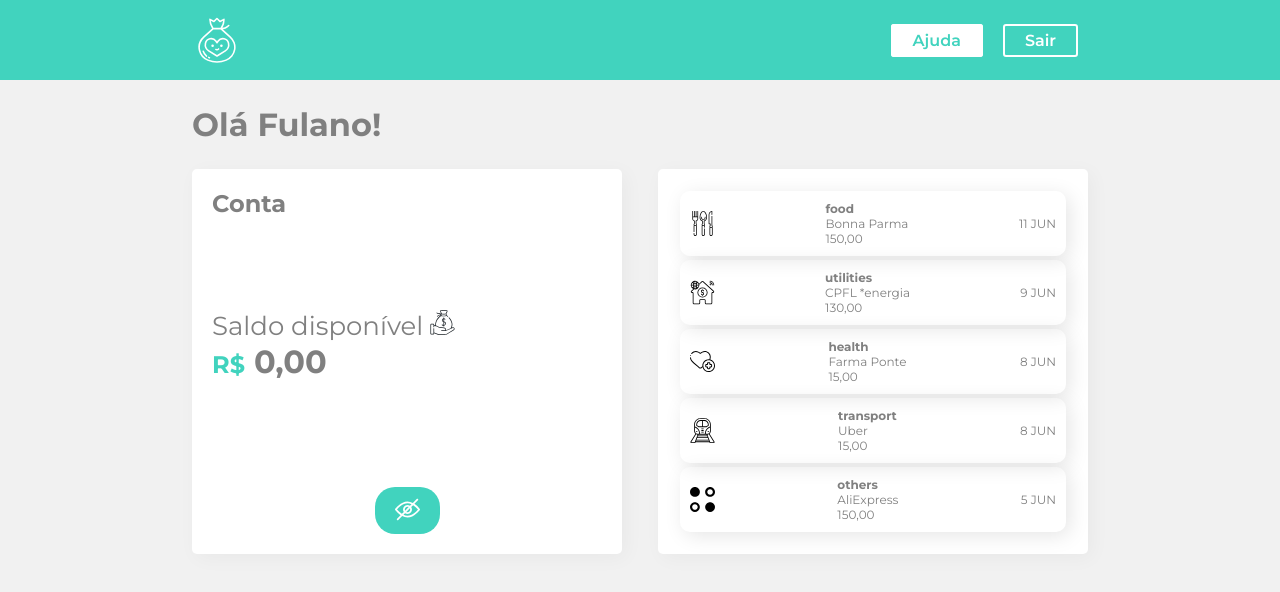
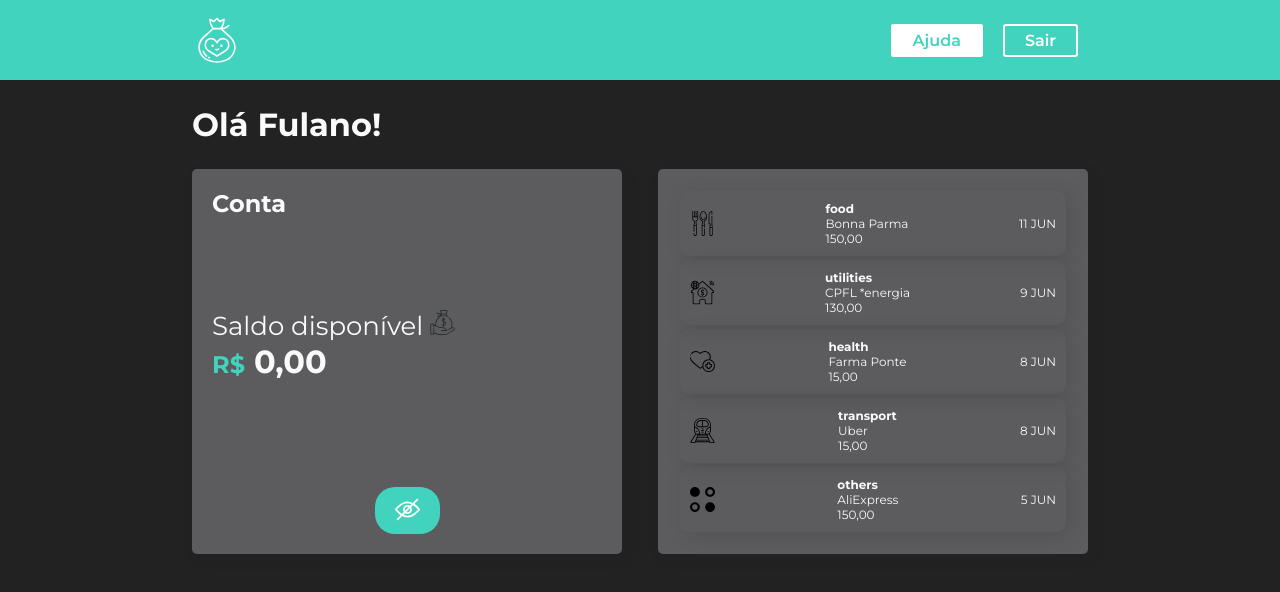
Before and after one commit to andrade-bruno/modalgr-training-process, a React (Create React App) app in the folder styled-components/: page / in a window 1280 px wide. Shown: the top 592 px of the page. Built offline with nearby package versions, Linux system fonts and the light colour scheme.

Commit message:
feat: dark and light theme

```diff
--- a/styled-components/src/App.js
+++ b/styled-components/src/App.js
@@ -1,4 +1,6 @@
 import React from "react";
+import { ThemeProvider } from "styled-components";
+import { themeDark, themeLight } from "./Components/UI/theme";
 
 import Header from "./Components/Header";
 import Container from "./Components/Container";
@@ -8,9 +10,11 @@ import { GlobalStyle } from "./Components/globalStyle";
 function App() {
   return (
     <>
-      <GlobalStyle />
-      <Header />
-      <Container />
+      <ThemeProvider theme={themeDark}>
+        <GlobalStyle />
+        <Header />
+        <Container />
+      </ThemeProvider>
     </>
   );
 }
--- a/styled-components/src/Components/Container/index.jsx
+++ b/styled-components/src/Components/Container/index.jsx
@@ -6,7 +6,7 @@ import Account from "../Account";
 import Extract from "../Extract";
 
 const ContainerDiv = styled.div`
-    background-color: #F1F1F1;
+    background-color: ${({theme}) => theme.body};
     min-height: 90vh;
     padding: 0px 15vw;
 `
@@ -15,6 +15,7 @@ const ContentContainer = styled.section`
     display: flex;
     flex-direction: row;
     justify-content: space-between;
+    color: ${({theme}) => theme.text};
 
     @media (max-width: 800px) {
       flex-direction: column;
--- a/styled-components/src/Components/Title/index.jsx
+++ b/styled-components/src/Components/Title/index.jsx
@@ -1,7 +1,7 @@
 import styled from 'styled-components'
 
 const Title = styled.h1`
-  color: grey;
+  color: ${({theme}) => theme.text};
   padding: 25px 0;
 `
 export default Title;
--- a/styled-components/src/Components/UI/index.js
+++ b/styled-components/src/Components/UI/index.js
@@ -8,7 +8,7 @@ export const Box = styled.div`
   display: flex;
   flex-direction: column;
   justify-content: space-between;
-  background-color: white;
+  background-color: ${({theme}) => theme.inside};
   border-radius: 5px;
   box-shadow: 4px 4px 20px 0px rgba(0, 0, 0, 0.04);
   padding: 20px;
--- a/styled-components/src/Components/UI/theme.js
+++ b/styled-components/src/Components/UI/theme.js
@@ -4,11 +4,28 @@ export const theme = {
   },
   background: {
     light: '#F1F1F1',
+    dark: '#222'
+  },
+  content: {
+    light: '#FFF',
+    dark: '#5C5B5E'
   },
   text: {
-    gray: 'grey',
+    light: 'grey',
+    dark: '#FAFAFA'
   }
+}
 
+export const themeDark = {
+  body: theme.background.dark,
+  inside: theme.content.dark,
+  text: theme.text.dark
+}
+
+export const themeLight = {
+  body: theme.background.light,
+  inside: theme.content.light,
+  text: theme.text.light
 }
 
 export default theme;
--- a/styled-components/src/Components/globalStyle.js
+++ b/styled-components/src/Components/globalStyle.js
@@ -7,6 +7,5 @@ export const GlobalStyle = createGlobalStyle`
       margin: 0;
       padding: 0;
       text-decoration: none;
-      color: grey;
   }
 `;
```
